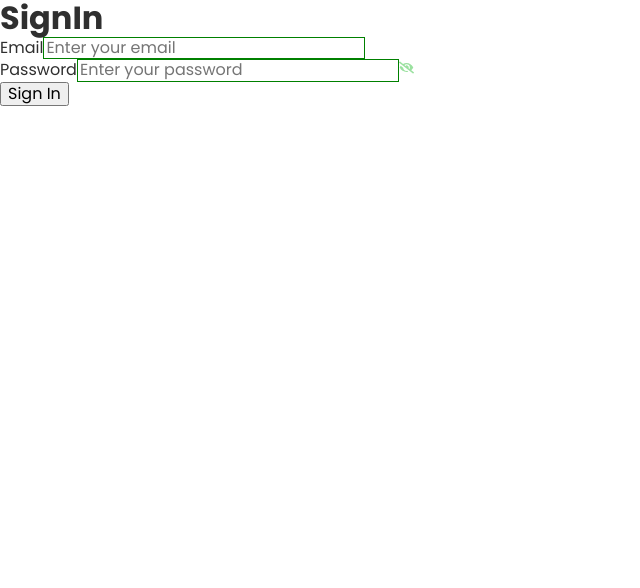
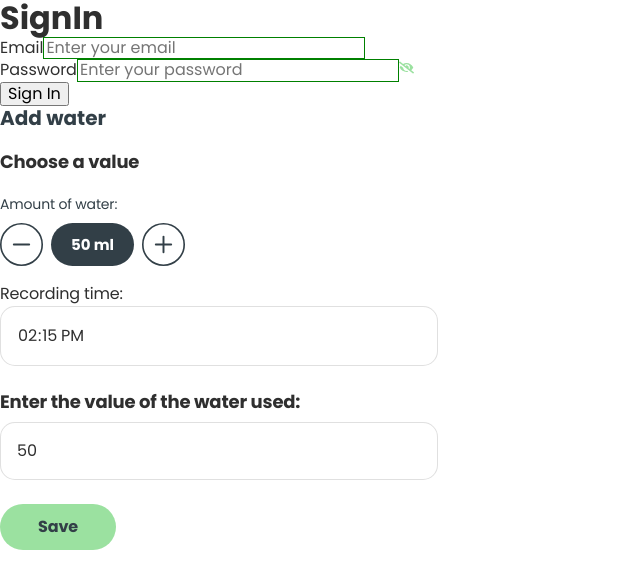
Before and after one commit to GoitStudentsWorks/fs95-reacct-node-ChiJhin, a React (Create React App) app: page /AquaTrack-IT-WARRIORS-frontend/signin in a window 1280 px wide. Shown: the top 588 px of the page, without its empty margins (0-640 px from the left). Built offline with nearby package versions, Linux system fonts and the light colour scheme; the HTML template or start-up script is replaced by a standard one.

Commit message:
fixed WaterModal

```diff
--- /dev/null
+++ b/src/components/Modals/FormTitle/FormTitle.jsx
@@ -0,0 +1,5 @@
+import css from './FormTitle.module.css';
+
+export const FormTitle = ({ children }) => {
+  return <div className={css.title}>{children}</div>;
+};
--- /dev/null
+++ b/src/components/Modals/FormTitle/FormTitle.module.css
@@ -0,0 +1,13 @@
+.title {
+  color: var(--main);
+  font-size: 20px;
+  line-height: 24px;
+  font-weight: var(--bold);
+  margin-bottom: 10px;
+}
+
+@media screen and (min-width: 768px) {
+  .title {
+    margin-bottom: 20px;
+  }
+}
--- a/src/components/Modals/WaterModal/WaterModal.jsx
+++ b/src/components/Modals/WaterModal/WaterModal.jsx
@@ -1,27 +1,131 @@
+import { useState, useEffect } from 'react';
+import { useForm } from 'react-hook-form';
+import { IconPlus } from '../../Icons/IconPlus';
+import { IconMinus } from '../../Icons/IconMinus';
+import { FormTitle } from '../FormTitle/FormTitle';
+import * as yup from 'yup';
+import { yupResolver } from '@hookform/resolvers/yup';
+
 import css from './WaterModal.module.css';
-import WaterForm from '../WaterForm/WaterForm';
+
+const schema = yup.object().shape({
+  value: yup.number().positive('Value must be positive'),
+});
 
 export default function WaterModal() {
-  const handleDecrement = () => {};
-  const handleIncrement = () => {};
+  const [currentTime, setCurrentTime] = useState(getCurrentTime());
+
+  const {
+    register,
+    watch,
+    handleSubmit,
+    setValue,
+    getValues,
+    formState: { errors },
+  } = useForm({
+    resolver: yupResolver(schema),
+    defaultValues: {
+      time: getCurrentTime(),
+      value: 50,
+    },
+  });
+
+  function getCurrentTime() {
+    const date = new Date();
+    const hours = date.getHours();
+    const minutes = date.getMinutes();
+
+    const formattedTime =
+      hours.toString().padStart(2, '0') +
+      ':' +
+      minutes.toString().padStart(2, '0');
+
+    return formattedTime;
+  }
+
+  useEffect(() => {
+    const intervalId = setInterval(() => {
+      setCurrentTime(getCurrentTime());
+    }, 60000);
+    return () => clearInterval(intervalId);
+  }, []);
+
+  const submitForm = (data) => {
+    console.log(data);
+  };
+  const decrement = () => {
+    const currentValue = getValues('value');
+    const value = currentValue - 50;
+    if (value >= 0) {
+      setValue('value', value);
+    }
+  };
+
+  const increment = () => {
+    const currentValue = getValues('value');
+    const value = currentValue + 50;
+    if (value <= 500) {
+      setValue('value', value);
+    }
+  };
 
   return (
-    <>
-      <h1 className={css.titleAdd}>Add water</h1>
-      <h2 className={css.titleAmount}>Amount of water:</h2>
+    <form className={css.waterForm} onSubmit={handleSubmit(submitForm)}>
+      <div className={css.formWrapper}>
+        <FormTitle>Add water</FormTitle>
+        <p className={css.waterTitle}>Choose a value</p>
+        <span className={css.waterAmount}>Amount of water:</span>
+        <div className={css.wrapperAmount}>
+          <button
+            className={css.btnAmount}
+            onClick={decrement}
+            type="button"
+            disabled={getValues('value') === 0}
+          >
+            <IconMinus className={css.icon} />
+          </button>
 
-      <div className={css.amauntBox}>
-        <button className={css.btnMinus} onClick={handleDecrement}>
-          -
-        </button>
-        <div className={css.amauntWraper}>
-          <p className={css.wraperText}>50 ml</p>
+          <span className={css.valueAmount}>{`${watch('value')} ml`}</span>
+
+          <button className={css.btnAmount} onClick={increment} type="button">
+            <IconPlus className={css.icon} />
+          </button>
         </div>
-        <button className={css.btnMinus} onClick={handleIncrement}>
-          +
+        <div className={css.wrapperField}>
+          <div>
+            <label className={css.labelTime} htmlFor="time">
+              Recording time:
+            </label>
+            <input
+              {...register('time')}
+              className={css.inputAmount}
+              type="time"
+              name="time"
+              id="time"
+              value={currentTime}
+              readOnly
+            />
+          </div>
+
+          <label className={css.labelValue} htmlFor="value">
+            Enter the value of the water used:
+          </label>
+          <input
+            {...register('value')}
+            className={css.inputAmount}
+            type="number"
+            name="value"
+            id="value"
+            onChange={(e) => setValue('value', Number(e.target.value))}
+          />
+          {errors.value && (
+            <span className={css.error}>{errors.value.message}</span>
+          )}
+        </div>
+        <button className={css.btnSubmit} type="submit">
+          Save
         </button>
       </div>
-      <WaterForm />
-    </>
+    </form>
   );
 }
--- a/src/components/Modals/WaterModal/WaterModal.module.css
+++ b/src/components/Modals/WaterModal/WaterModal.module.css
@@ -1,5 +1,5 @@
-  .titleAdd{
-    /* font-family: "Poppins", sans-serif; */
+/* .titleAdd{
+
 font-weight: 700;
 font-size: 20px;
 line-height: 1.2;
@@ -13,9 +13,9 @@ font-size: 28px;
 line-height: 1.14286;
     }
 
-  }
-  .titleAmount{
-    /* font-family: "Poppins", sans-serif; */
+  } */
+/* .titleAmount{
+
     font-weight: 400;
     font-size: 14px;
     line-height: 1.28571;
@@ -32,9 +32,9 @@ line-height: 1.14286;
     background: #323f47;
 
 
-  }
-  .wraperText{
-      /* font-family: "Poppins", sans-serif; */
+  } */
+/* .wraperText{
+
       font-weight: 700;
       font-size: 14px;
       line-height: 1.28571;
@@ -49,9 +49,9 @@ line-height: 1.14286;
     width: 40px;
     border-radius: 50%;
 border: 1.50px solid #323f47;
-  }
-  .labelRecord{
-    /* font-family: "Poppins", sans-serif; */
+  } */
+/* .labelRecord{
+
 font-weight: 400;
 font-size: 14px;
 line-height: 1.28571;
@@ -60,21 +60,20 @@ color: #2f2f2f;
 margin-bottom: 5px;
   }
   .titleShoose{
-    /* font-family: "Poppins", sans-serif; */
+
+font-weight: 700;
+font-size: 15px;
+line-height: 1.25;
+
+color: #323f47;
+  } */
+/* .labelEnter{
+
 font-weight: 700;
 font-size: 15px;
 line-height: 1.25;
 letter-spacing: -0.01em;
-/* text-align: center; */
-color: #323f47;
-  }
-  .labelEnter{
-    /* font-family: "Poppins", sans-serif; */
-font-weight: 700;
-font-size: 15px;
-line-height: 1.25;
-letter-spacing: -0.01em;
-/* text-align: center; */
+
 color: #323f47;
 margin-bottom: 5px;
   }
@@ -87,11 +86,208 @@ height: 46px;
 background: #9be1a0;
   }
   .btnSave span{
-    /* font-family: "Poppins", sans-serif; */
+
 font-weight: 700;
 font-size: 14px;
 line-height: 1.28571;
 letter-spacing: -0.01em;
 text-align: center;
 color: #323f47;
+  } */
+
+/* =========== */
+
+.waterForm {
+  width: 343px;
+  height: 490px;
+  /* padding: 40px 20px;
+  background-color: var(--background); */
+  border-radius: 30px;
+}
+.formWrapper {
+  position: relative;
+}
+.waterTitle {
+  color: var(--main-text);
+
+  font-size: 16px;
+  font-weight: var(--bold);
+  line-height: 1.25;
+  letter-spacing: -0.16px;
+  margin-bottom: 20px;
+}
+
+.waterAmount {
+  color: var(--main);
+
+  font-size: 14px;
+  font-weight: 400;
+  line-height: 1.28;
+  letter-spacing: -0.14px;
+  margin-bottom: 8px;
+  display: inline-block;
+}
+
+.wrapperAmount {
+  display: flex;
+  flex-direction: row;
+  align-items: center;
+  gap: 8px;
+  margin-bottom: 16px;
+}
+
+.btnAmount {
+  background-color: transparent;
+  border: none;
+  padding: 0;
+  height: 40px;
+}
+
+.btnAmount svg {
+  width: 100%;
+  height: 100%;
+}
+
+.btnAmount:disabled svg path,
+.btnAmount:disabled svg rect {
+  stroke: #323f4750;
+}
+
+.valueAmount {
+  padding: 11px 20px;
+  height: 40px;
+  background-color: var(--main);
+  border-radius: 30px;
+
+  color: var(--main-white);
+  font-size: 14px;
+  font-weight: 700;
+  line-height: 1.28;
+}
+
+.wrapperField {
+  display: flex;
+  flex-direction: column;
+}
+
+.labelTime {
+  color: var(--main-text);
+
+  font-size: 14px;
+  line-height: 1.28;
+  letter-spacing: -0.14px;
+  margin-bottom: 8px;
+}
+
+.inputAmount {
+  border-radius: 15px;
+  border: 1px solid rgba(47, 47, 47, 0.15);
+  width: 100%;
+  max-width: 375px;
+  padding: 14px 16px;
+  margin-bottom: 24px;
+
+  color: var(--main-text);
+  font-size: 14px;
+  line-height: 1.25;
+  letter-spacing: -0.14px;
+}
+
+.labelValue {
+  color: var(--main-text);
+
+  font-size: 16px;
+  font-weight: 700;
+  line-height: 1.25;
+  letter-spacing: -0.16px;
+  margin-bottom: 8px;
+}
+
+.btnSubmit {
+  width: 116px;
+  height: 46px;
+  display: flex;
+  justify-content: center;
+  align-items: center;
+  border-radius: 30px;
+  border: none;
+  background-color: var(--accent);
+
+  color: var(--main);
+  font-size: 14px;
+  font-weight: var(--bold);
+  line-height: 1.28;
+  letter-spacing: -0.14px;
+
+  transition: var(--animation);
+}
+
+.btnSubmit:hover {
+  background-color: var(--hover);
+}
+
+.error {
+  position: absolute;
+  color: var(--error);
+  font-size: 12px;
+  top: 376px;
+  left: 26px;
+}
+
+@media screen and (min-width: 768px) {
+  .waterForm {
+    width: 518px;
+    height: 587px;
   }
+  .waterTitle {
+    font-size: 18px;
+    line-height: 1.33;
+    letter-spacing: -0.18px;
+  }
+
+  .waterAmount {
+    font-size: 14px;
+    line-height: 1.5;
+    letter-spacing: -0.16px;
+  }
+
+  .btnAmount {
+    width: 43px;
+    height: 43px;
+  }
+
+  .valueAmount {
+    height: 43px;
+    font-size: 15px;
+    line-height: 1.49;
+  }
+
+  .labelTime {
+    font-size: 16px;
+    line-height: 1.5;
+    letter-spacing: -0.16px;
+  }
+
+  .inputAmount {
+    max-width: 438px;
+    padding: 16px;
+    margin-bottom: 24px;
+
+    font-size: 16px;
+    line-height: 1.5;
+    letter-spacing: -0.16px;
+  }
+
+  .labelValue {
+    font-size: 18px;
+    line-height: 1.33;
+    letter-spacing: -0.18px;
+  }
+
+  .btnSubmit {
+    padding: 18px 50px;
+    font-size: 16px;
+    line-height: 1.5;
+    letter-spacing: -0.16;
+  }
+}
--- a/src/index.css
+++ b/src/index.css
@@ -7,7 +7,8 @@
   --background: #f0eff4;
   --main-white: #fff;
   --bold: 700;
-  --hover: #71ae75;
+  --hover: #87d28d;
+  --error: #db2323;
   --animation: 200ms ease-in;
 }
 
--- a/src/pages/SignInPage/SignInPage.jsx
+++ b/src/pages/SignInPage/SignInPage.jsx
@@ -1,4 +1,6 @@
 import SignInForm from '../../components/SignInForm/SignInForm';
+
+import WaterModal from '../../components/Modals/WaterModal/WaterModal';
 
 export default function SignInPage() {
   return (
@@ -6,6 +8,8 @@ export default function SignInPage() {
       <div>
         <h1>SignIn</h1>
         <SignInForm />
+
+        <WaterModal />
       </div>
     </main>
   );
```
Also changed, not shown: src/components/Modals/WaterForm/WaterForm.module.css (+12 -19 lines).
